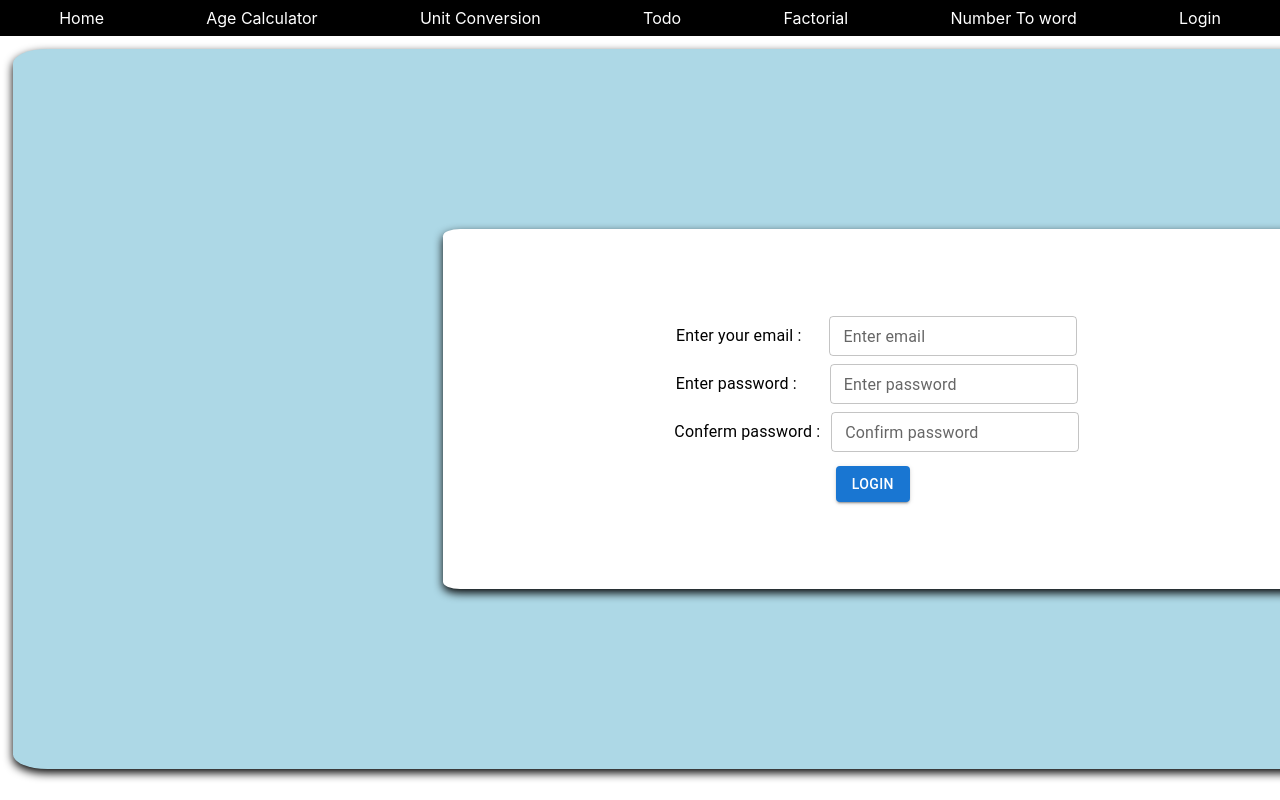
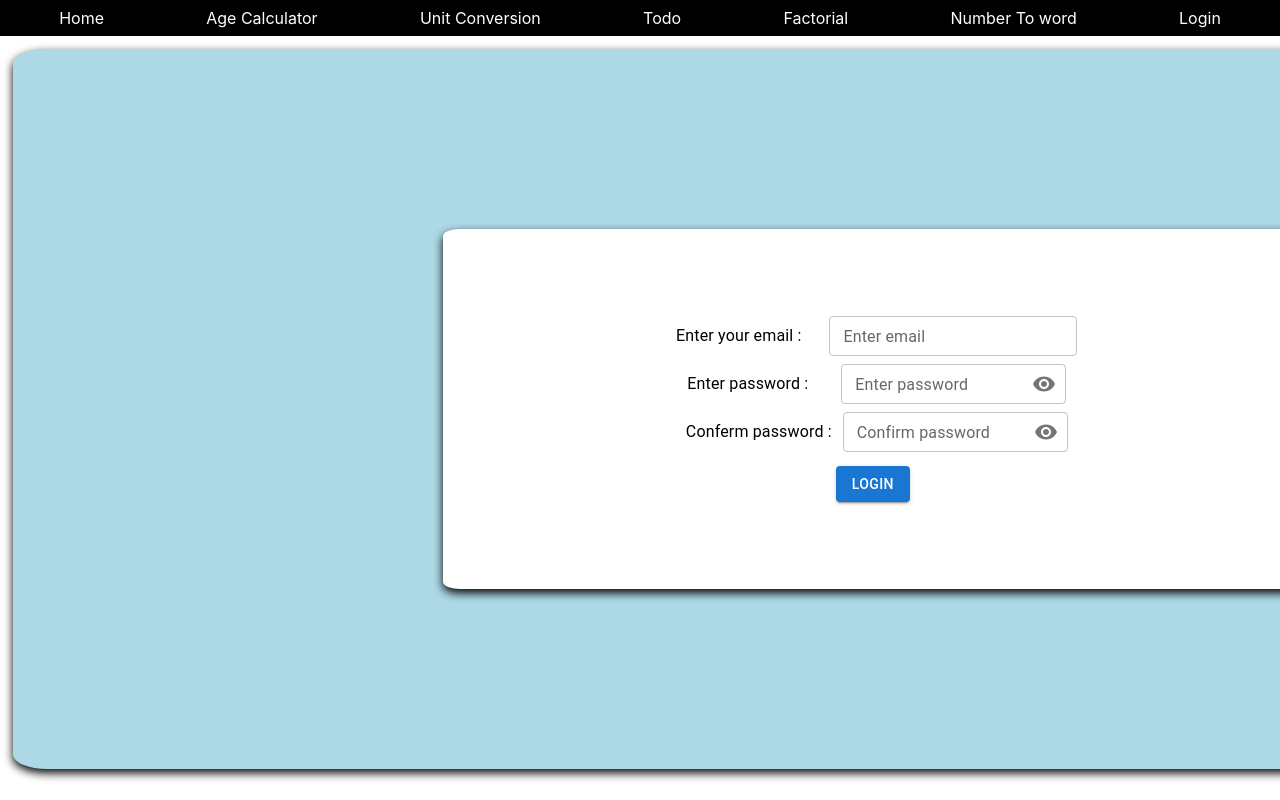
Before and after one commit to rohityadav15/utilitiese, a React (Create React App) app: page /logIn in a window 1280 px wide. Shown: the top 800 px of the page. Built offline with nearby package versions, Linux system fonts and the light colour scheme.

Commit message:
log in password button

```diff
--- a/src/pages/Login.js
+++ b/src/pages/Login.js
@@ -1,5 +1,13 @@
-import { Box, Button, TextField, Typography } from "@mui/material";
+import {
+  Box,
+  Button,
+  IconButton,
+  InputAdornment,
+  TextField,
+  Typography,
+} from "@mui/material";
 import { useState } from "react";
+import { Visibility, VisibilityOff } from "@mui/icons-material";
 
 const SAVED_EMAIL = "rohit.yadav102002@gmail.com";
 const SAVED_PASSWORD = "12345";
@@ -9,6 +17,16 @@ const Login = () => {
   const [password, setPassword] = useState("");
   const [confirm, setConfirm] = useState("");
   const [logIn, setLogIn] = useState("");
+  const [showPassword, setShowPassword] = useState(false);
+  const [confirmPassword, setConfirmPassword] = useState(false);
+
+  const handleShowPassword = () => {
+    setShowPassword((prev) => !prev);
+  };
+
+  const handleShowConfirm = () => {
+    setConfirmPassword((prev) => !prev);
+  };
 
   const handleEmail = (e) => {
     setEmail(e.target.value);
@@ -32,9 +50,12 @@ const Login = () => {
           alert("Your email and password not matched");
         }
       } else {
-        alert("Password and confirm password should be same and greater than or equal to 5");
+        alert(
+          "Password and confirm password should be same and greater than or equal to 5"
+        );
       }
     }
+    setLogIn(email || password);
     console.log(email, password, confirm);
   };
 
@@ -72,22 +93,40 @@ const Login = () => {
         <Typography margin={1}>Enter password : </Typography>
         <TextField
           size="small"
-          type="password"
+          type={showPassword ? "text" : "password"}
           label="Enter password"
           value={password}
           onChange={handlePassword}
-          style={{ marginLeft: 25 }}
+          style={{ marginLeft: 25, width: "225px" }}
+          InputProps={{
+            endAdornment: (
+              <InputAdornment position="end">
+                <IconButton onClick={handleShowPassword} edge="end">
+                  {showPassword ? <VisibilityOff /> : <Visibility />}
+                </IconButton>
+              </InputAdornment>
+            ),
+          }}
         />
       </Box>
       <Box style={{ display: "flex", flexDirection: "row", margin: 4 }}>
         <Typography margin={1}>Conferm password : </Typography>
         <TextField
           size="small"
-          type="password"
+          type={confirmPassword ? "text" : "password"}
           label="Confirm password"
           value={confirm}
           onChange={handleConfirmPassword}
-          style={{ marginLeft: 3 }}
+          style={{ marginLeft: 3, width: "225px" }}
+          InputProps={{
+            endAdornment: (
+              <InputAdornment position="end">
+                <IconButton onClick={handleShowConfirm} edge="end">
+                  {confirmPassword ? <VisibilityOff /> : <Visibility />}
+                </IconButton>
+              </InputAdornment>
+            ),
+          }}
         />
       </Box>
       <Box
```
